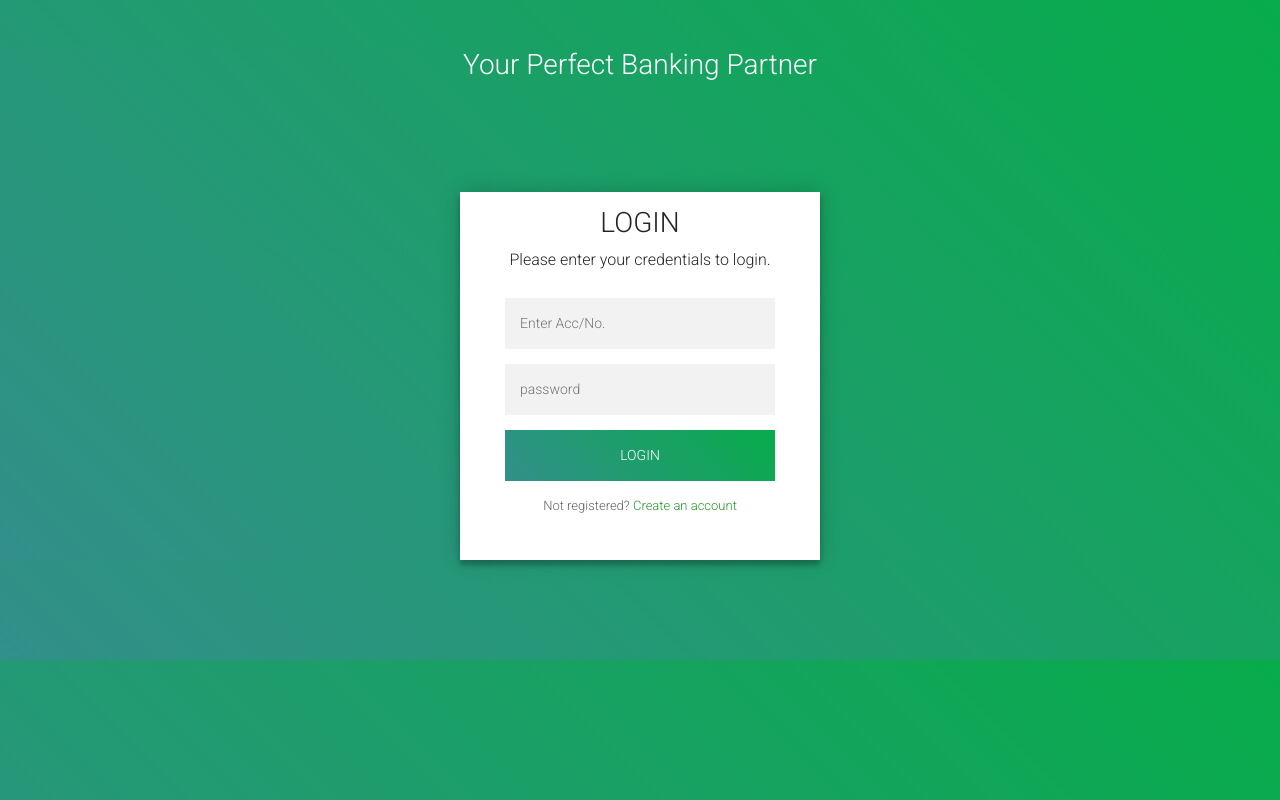
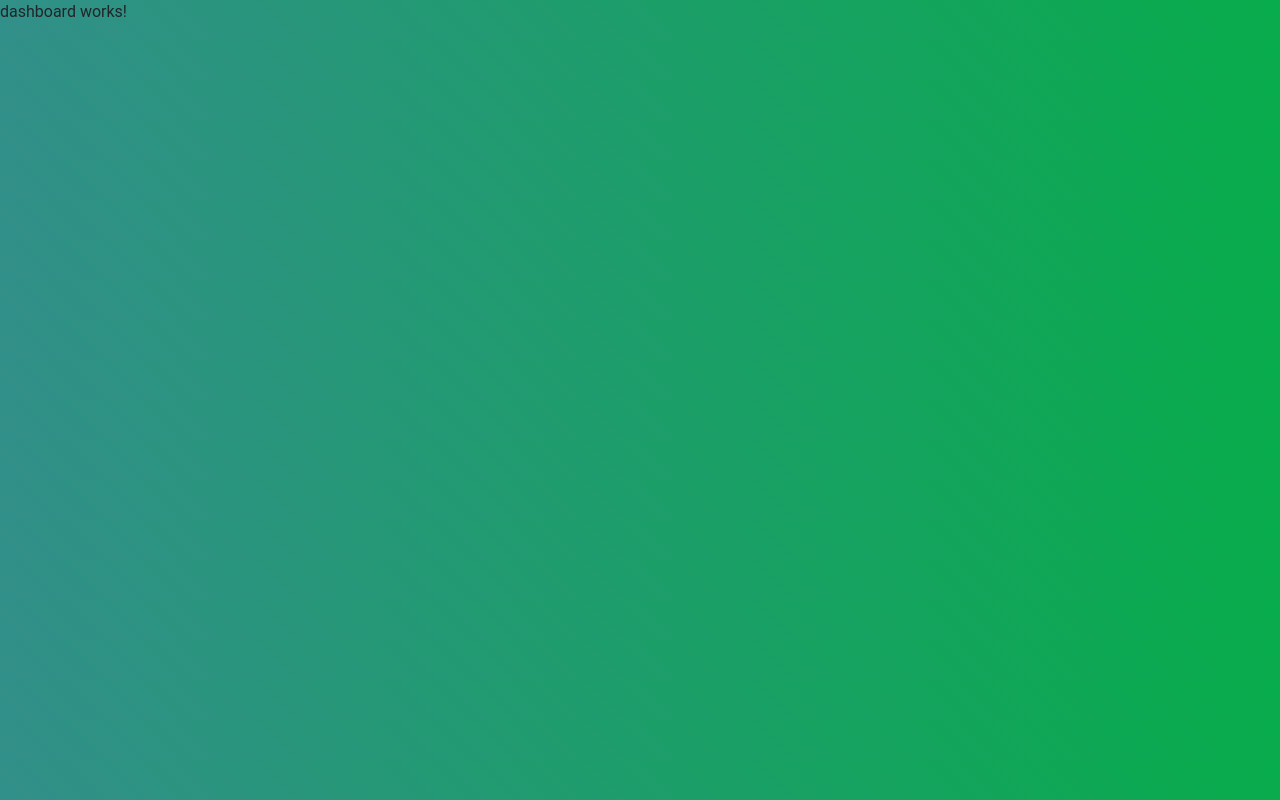
Before and after one commit to Geevar123/BANKAPP_frontend, an Angular app: page /dashboard in a window 1280 px wide. Before the commit this address led to /. Built offline with nearby package versions, Linux system fonts and the light colour scheme.

Commit message:
initial commit

```diff
--- a/src/app/app-routing.module.ts
+++ b/src/app/app-routing.module.ts
@@ -1,7 +1,12 @@
 import { NgModule } from '@angular/core';
 import { RouterModule, Routes } from '@angular/router';
+import { DashboardComponent } from './dashboard/dashboard.component';
+import { LoginComponent } from './login/login.component';
 
-const routes: Routes = [];
+const routes: Routes = [
+  {path:'',component:LoginComponent},
+  {path:'dashboard',component:DashboardComponent}
+];
 
 @NgModule({
   imports: [RouterModule.forRoot(routes)],
--- a/src/app/app.component.html
+++ b/src/app/app.component.html
@@ -1 +1,3 @@
-<app-login></app-login>
+<!-- <app-login></app-login> -->
+<!-- this router outlet must be provided here to arrange the defualt pages by our own choice -->
+<router-outlet></router-outlet>
--- /dev/null
+++ b/src/app/dashboard/dashboard.component.html
@@ -0,0 +1 @@
+<p>dashboard works!</p>
--- /dev/null
+++ b/src/app/dashboard/dashboard.component.ts
@@ -0,0 +1,15 @@
+import { Component, OnInit } from '@angular/core';
+
+@Component({
+  selector: 'app-dashboard',
+  templateUrl: './dashboard.component.html',
+  styleUrls: ['./dashboard.component.css']
+})
+export class DashboardComponent implements OnInit {
+
+  constructor() { }
+
+  ngOnInit(): void {
+  }
+
+}
--- a/src/app/login/login.component.html
+++ b/src/app/login/login.component.html
@@ -18,9 +18,9 @@
         </div>
       </div>
       <form class="login-form">
-        <input #acno name="acn" type="text" [placeholder]="data" />
-        <input #psw name="psw" type="password" placeholder="password" />
-        <button type="submit" (click)="login(acno,psw)" >login</button>
+        <input [(ngModel)]="acn" name="acn" type="text" [placeholder]="data" />
+        <input [(ngModel)]="psw" name="psw" type="password" placeholder="password" />
+        <button type="submit" (click)="login()" >login</button>
         <p class="message">Not registered? <a href="#">Create an account</a></p>
       </form>
     </div>
--- a/src/app/login/login.component.ts
+++ b/src/app/login/login.component.ts
@@ -25,11 +25,9 @@ export class LoginComponent implements OnInit {
   ngOnInit(): void {
   }
 
-  login(a:any,b:any){
-    var acn=a.value  //(should provide variable type in the begining)
-    var psw=b.value
-    // console.log(acn);
-
+  login(){
+    var acn=this.acn //(should provide variable type in the begining ie, var)
+    var psw=this.psw
     var userDetails=this.userDetails
 
     if(acn in userDetails){     //to check acn is present in userDetailes
```
Also changed, not shown: src/app/app.module.ts (+6 -2 lines), src/app/dashboard/dashboard.component.css (added), src/app/login/note.txt, 1 other file (tests, documents, lock files or other folders).
